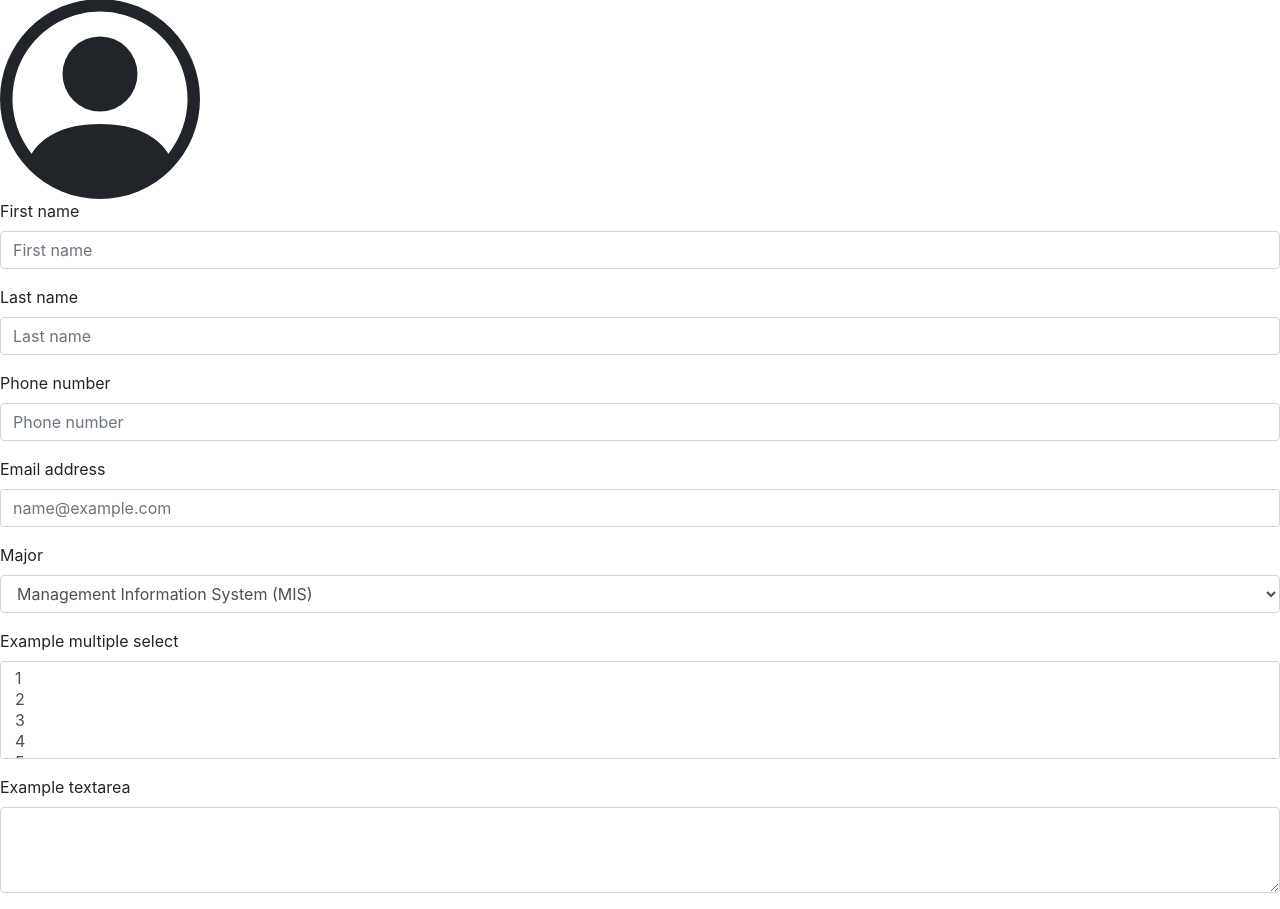
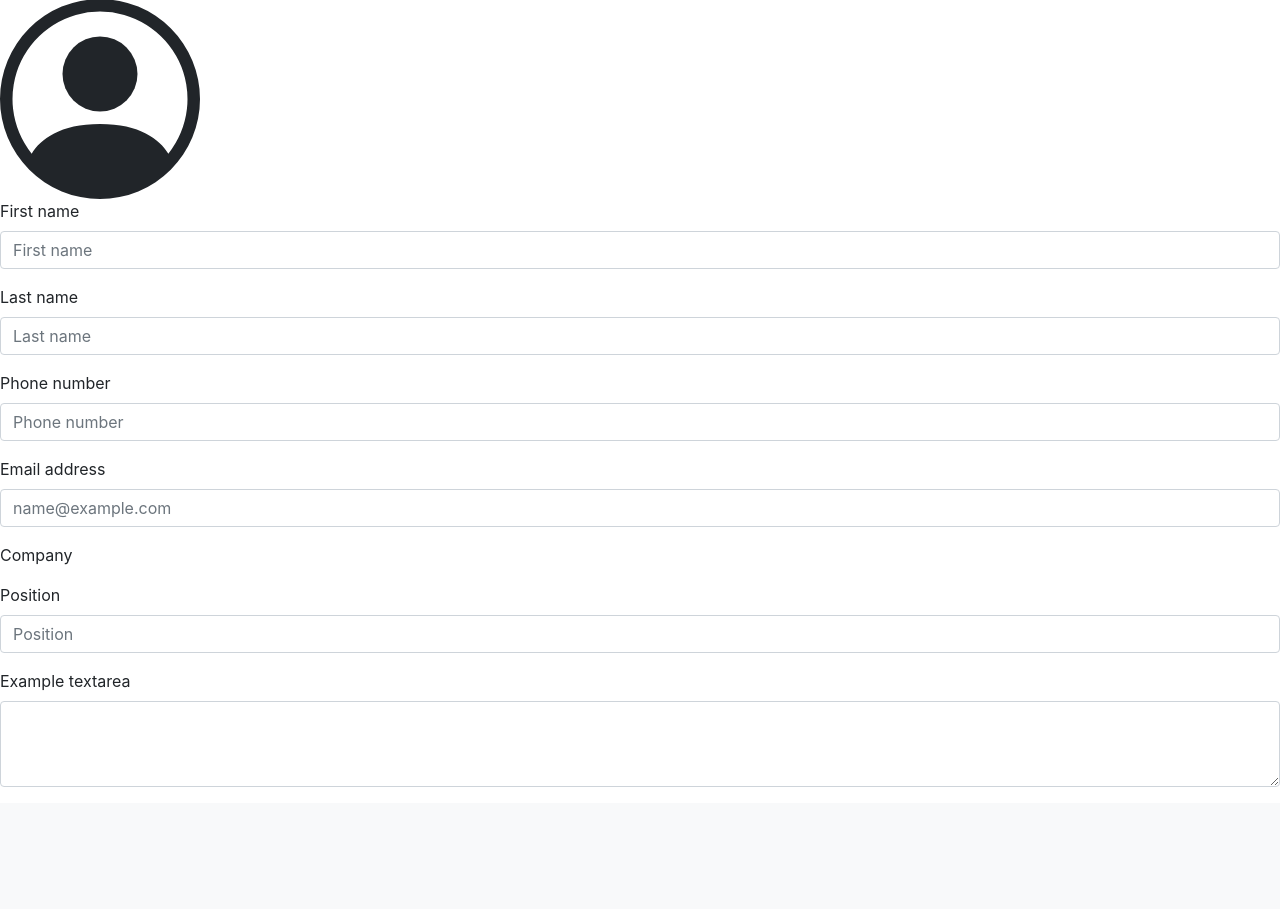
Before and after one commit to Fasai-Seri/JobOpProject, a Django app: page /user_profiles/8 in a window 1280 px wide. Shown: the part 57-966 px from the top of the page. After the commit the page ends 844 px from the top, so only its background shows below. Run offline with Django 4.2, Linux system fonts and the light colour scheme; data comes from the database, SQL or seed files in the repository; both versions use the stored data as it was after the commit; data that the repository does not hold is empty; some libraries are stand-ins or nearby versions.

Commit message:
userprofile show major & check user type

```diff
--- a/user_profiles/static/user_profiles/Javascript/profile_panel.js
+++ b/user_profiles/static/user_profiles/Javascript/profile_panel.js
@@ -18,7 +18,6 @@ const ProfilePanel = (props) => {
         });
       });
   }
-  console.log(user);
 
   function fetchMajors() {
     fetch(`get_major`)
@@ -27,6 +26,21 @@ const ProfilePanel = (props) => {
         console.log(majors);
         setMajors(majors);
       });
+  }
+
+  function MajorSelect() {
+    return (
+      <div class="form-group">
+        <label for="major">Major</label>
+        <select class="form-control" id="major" value={user.major_id}>
+          {majors.map((major) => (
+            <option value={major.id}>
+              {major.desc} ({major.id})
+            </option>
+          ))}
+        </select>
+      </div>
+    );
   }
 
   return (
@@ -77,35 +91,41 @@ const ProfilePanel = (props) => {
           />
         </div>
         <div class="form-group">
-          <label for="exampleFormControlInput1">Email address</label>
+          <label for="email">Email address</label>
           <input
             type="email"
             class="form-control"
-            id="exampleFormControlInput1"
+            id="email"
             placeholder="name@example.com"
             value={user.email}
           />
         </div>
-        <div class="form-group">
-          <label for="major">Major</label>
-          <select class="form-control" id="major">
-            {majors.map((major) => (
-              <option>
-                {major.desc} ({major.id})
-              </option>
-            ))}
-          </select>
-        </div>
-        <div class="form-group">
-          <label for="exampleFormControlSelect2">Example multiple select</label>
-          <select multiple class="form-control" id="exampleFormControlSelect2">
-            <option>1</option>
-            <option>2</option>
-            <option>3</option>
-            <option>4</option>
-            <option>5</option>
-          </select>
-        </div>
+        {user.type == "student" ? (
+          <div>
+            <MajorSelect />
+            <div class="form-group">
+              <label for="resume">Example file input</label>
+              <input type="file" class="form-control-file" id="resume" />
+            </div>
+          </div>
+        ) : user.type == "professor" ? (
+          <MajorSelect />
+        ) : (
+          <div>
+            <div class="form-group">Company</div>
+            <div class="form-group">
+              <label for="email">Position</label>
+              <input
+                type="text"
+                class="form-control"
+                id="position"
+                placeholder="Position"
+                value={user.position}
+              />
+            </div>
+          </div>
+        )}
+
         <div class="form-group">
           <label for="exampleFormControlTextarea1">Example textarea</label>
           <textarea
--- a/user_profiles/views.py
+++ b/user_profiles/views.py
@@ -40,7 +40,7 @@ def logout_view(request):
     logout(request)
     return HttpResponseRedirect(reverse("index"))
 
-
+@csrf_exempt
 def register(request):
     if request.method == "POST":
         username = request.POST["email"]
@@ -78,11 +78,13 @@ def register(request):
     else:
         return render(request, "user_profiles/register.html")
 
+@csrf_exempt
 def fill_info(request) :
     if request.method == "POST":
         fname = request.POST["fname"]
         lname = request.POST["lname"]
         phone = request.POST['phone']
+        major = request.POST['major']
 
         if not fname or not lname or not phone :
             return render(request, "user_profiles/fillinfo.html", {
@@ -94,6 +96,11 @@ def fill_info(request) :
             lname = lname,
             phone = phone
         )
+
+        if Student.objects.filter(user_id__id = request.user.id).first():
+            Student.objects.filter(user_id__id = request.user.id).update(major_id = Major.objects.get(pk=major))
+        elif Professor.objects.filter(user_id__id = request.user.id).first():
+            Student.objects.filter(user_id__id = request.user.id).update(major_id = Major.objects.get(pk=major))
         return HttpResponseRedirect(reverse("index"))
     else:
         return render(request, "user_profiles/fillinfo.html")
@@ -102,13 +109,16 @@ def get_user(request, user_id):
     user = User.objects.get(pk=user_id).serialize()
     if Student.objects.filter(user_id__id = user_id).first():
         student = Student.objects.get(user_id__id = user_id).serialize()
-        return JsonResponse([user, student], safe=False)
+        user.update(student)
+        return JsonResponse(user, safe=False)
     if Professor.objects.filter(user_id__id = user_id).first():
         professor = Professor.objects.filter(user_id__id = user_id).first().serialize()
-        return JsonResponse([user, professor], safe=False)
+        user.update(professor)
+        return JsonResponse(user, safe=False)
     elif Employer.objects.filter(user_id__id = user_id).first():
         employer = Employer.objects.get(user_id__id = user_id).serialize()
-        return JsonResponse([user, employer], safe=False)
+        user.update(employer)
+        return JsonResponse(user, safe=False)
 
 def get_major(request):
     majors = Major.objects.all()
```
Also changed, not shown: templates/user_profiles/fillinfo.html (+22 -0 lines), user_profiles/static/user_profiles/Javascript/fillinfo_page.js (added, +42 -0 lines), db.sqlite3.
